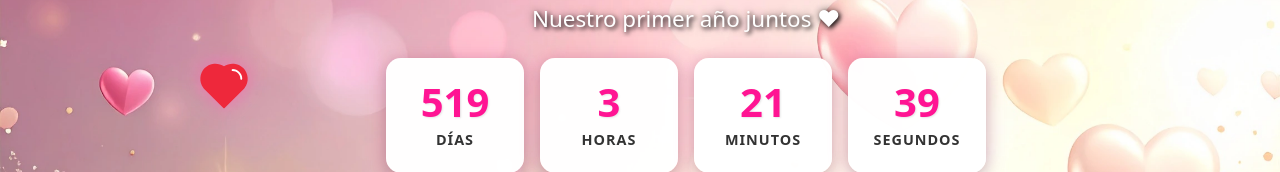
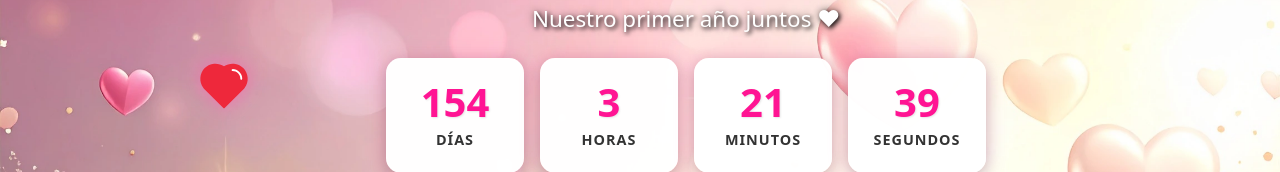
Before and after one commit to MiguelNeyoy/FrijolitoDetails, a React (Vite) app: page / in a window 1280 px wide. Shown: the part 124-296 px from the top of the page. Built offline with nearby package versions, Linux system fonts and the light colour scheme.

Commit message:
Se agrego la funcionalidad de que el contador se actualice cadad año

```diff
--- a/src/componentes/ContadorDias.jsx
+++ b/src/componentes/ContadorDias.jsx
@@ -4,7 +4,19 @@ import healthRed from "../assets/healthRed.svg";
 
 const ContadorDias = memo(() => {
   const calculateTimeLeft = () => {
-    const targetDate = new Date("2026-11-21T00:00:00");
+    const getNextAnniversary = () => {
+      const now = new Date();
+      const currentYear = now.getFullYear();
+      const anniversary = new Date(`${currentYear}-11-21T00:00:00`);
+
+      // Si ya pasó el aniversario de este año, vamos al del siguiente
+      if (now > anniversary) {
+        anniversary.setFullYear(currentYear + 1);
+      }
+      return anniversary;
+    };
+
+    const targetDate = getNextAnniversary();
     const now = new Date();
     const diff = targetDate - now;
 
@@ -14,7 +26,8 @@ const ContadorDias = memo(() => {
         hours: 0,
         minutes: 0,
         seconds: 0,
-        months: 0
+        months: 0,
+        targetYear: targetDate.getFullYear()
       };
     }
 
@@ -23,11 +36,12 @@ const ContadorDias = memo(() => {
       hours: Math.floor((diff % (1000 * 60 * 60 * 24)) / (1000 * 60 * 60)),
       minutes: Math.floor((diff % (1000 * 60 * 60)) / (1000 * 60)),
       seconds: Math.floor((diff % (1000 * 60)) / 1000),
-      months: Math.floor(diff / (1000 * 60 * 60 * 24 * 30))
+      months: Math.floor(diff / (1000 * 60 * 60 * 24 * 30)),
+      targetYear: targetDate.getFullYear()
     };
   };
 
-  const [timeLeft, setTimeLeft] = useState(calculateTimeLeft);
+  const [timeLeft, setTimeLeft] = useState(calculateTimeLeft());
 
   useEffect(() => {
     const interval = setInterval(() => {
@@ -68,7 +82,7 @@ const ContadorDias = memo(() => {
           </div>
         </div>
 
-        <p className="date-info">21 de noviembre de 2025</p>
+        <p className="date-info">21 de noviembre de {timeLeft.targetYear}</p>
       </div>
     </div>
   );
```
Also changed, not shown: debug_dynamic_date.js (added, +16 -0 lines), 1 other file (tests, documents, lock files or other folders).
